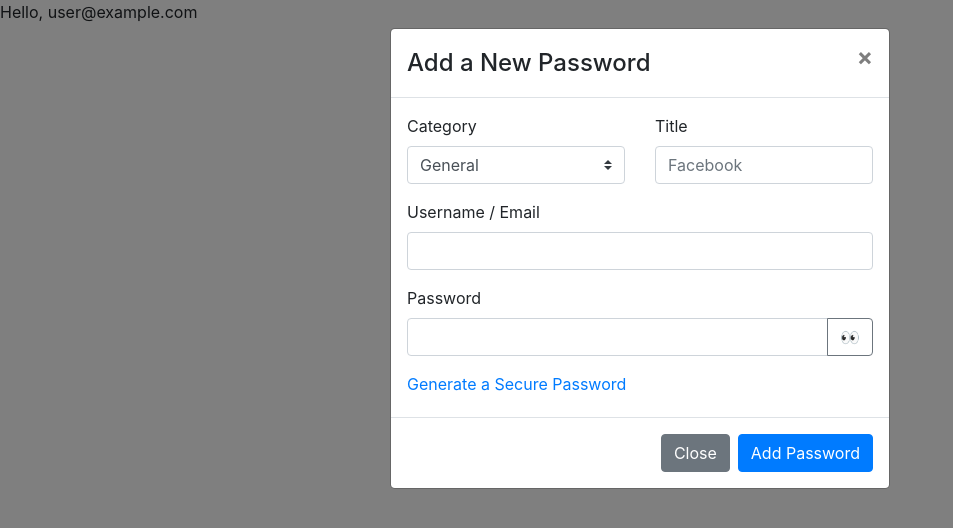
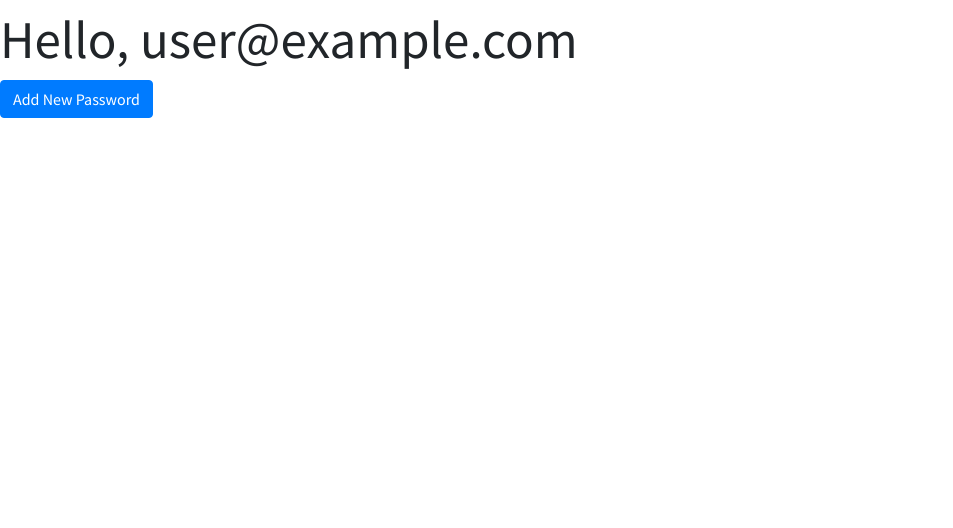
Before and after one commit to rajrajhans/safepass, a React (Create React App) app: page / in a window 1280 px wide. Shown: the top 528 px of the page, without its empty margins (0-953 px from the left). Built offline with nearby package versions, Linux system fonts and the light colour scheme; no server answers; sample sign-in values are in the browser's storage.

Commit message:
Update Dashboard Display

```diff
--- a/public/index.html
+++ b/public/index.html
@@ -10,6 +10,8 @@
       content="Web site created using create-react-app"
     />
     <link rel="apple-touch-icon" href="%PUBLIC_URL%/logo192.png" />
+    <link rel="preconnect" href="https://fonts.gstatic.com">
+    <link href="https://fonts.googleapis.com/css2?family=Source+Sans+Pro&display=swap" rel="stylesheet">
     <!--
       manifest.json provides metadata used when your web app is installed on a
       user's mobile device or desktop. See https://developers.google.com/web/fundamentals/web-app-manifest/
--- a/src/components/MyPasswords.jsx
+++ b/src/components/MyPasswords.jsx
@@ -1,20 +1,25 @@
-import React, { useContext } from 'react';
+import React, { useContext, useState } from 'react';
 import { AuthContext } from './helpers/AuthContext';
 import AddNewPassword from './helpers/AddNewPassword';
+import Button from 'react-bootstrap/Button';
+import '../styles/MyPasswords.css';
 
 const MyPasswords = () => {
+  const [isAddPwdActive, setIsAddPwdActive] = useState(false);
   const { currentUser } = useContext(AuthContext);
 
   const handleClose = () => {
-    console.log('Closed');
+    setIsAddPwdActive(false);
   };
 
   return (
     <>
+      <AddNewPassword isActive={isAddPwdActive} handleClose={handleClose} />
       <div>
-        Hello, {currentUser.email}
-        <br />
-        <AddNewPassword isActive={true} handleClose={handleClose} />
+        <div className="welcomeText">Hello, {currentUser.email}</div>
+        <Button onClick={() => setIsAddPwdActive(true)}>
+          Add New Password
+        </Button>
       </div>
     </>
   );
--- a/src/index.js
+++ b/src/index.js
@@ -2,6 +2,7 @@
 import ReactDOM from 'react-dom';
 import 'bootstrap/dist/css/bootstrap.min.css';
 import 'react-bootstrap-range-slider/dist/react-bootstrap-range-slider.css';
+import '../src/styles/main.css';
 import App from './App';
 
 ReactDOM.render(
--- /dev/null
+++ b/src/styles/MyPasswords.css
@@ -0,0 +1,3 @@
+.welcomeText{
+    font-size: 53px;
+}
--- /dev/null
+++ b/src/styles/main.css
@@ -0,0 +1,3 @@
+body{
+    font-family: 'Source Sans Pro', sans-serif;
+}
```
